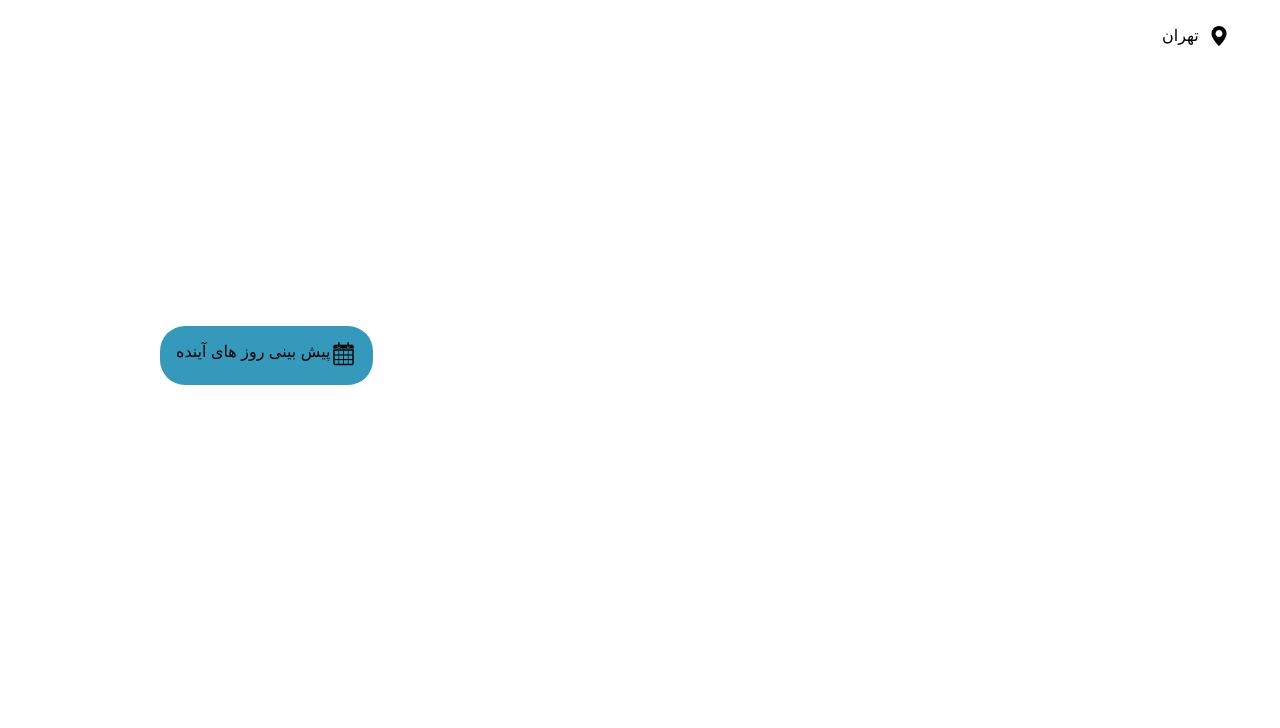
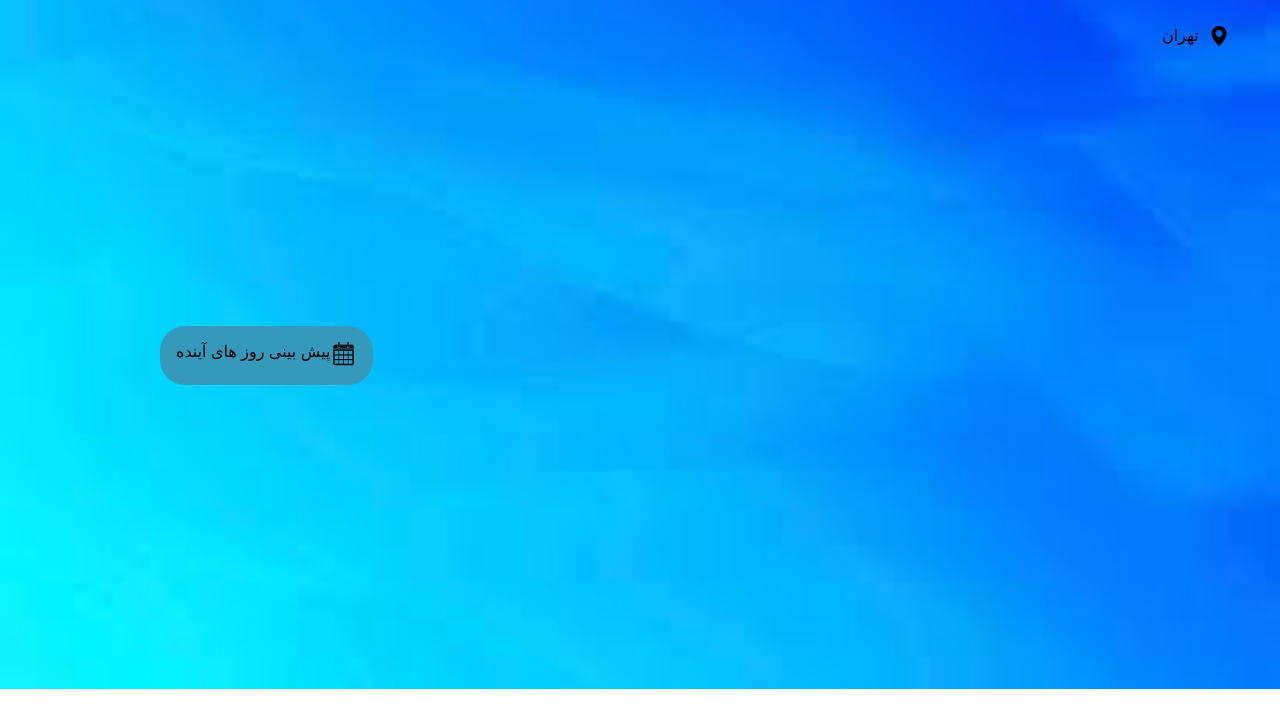
Before and after one commit to ParhamRoohi/Weather-App, a plain HTML site: page index.html in a window 1280 px wide. Drawn offline with Linux system fonts and the light colour scheme; no server answers; a small style sheet from the web is missing.

Commit message:
create folder

```diff
--- a/index.html
+++ b/index.html
@@ -18,7 +18,7 @@
       <div class="City">
         <p>تهران</p>
         <div class="Header_City-icon">
-          <img src="./Images/pin.png" alt="" />
+          <img src="./images/pin.png" alt="" />
         </div>
       </div>
       <div class="Header_Date">
@@ -29,7 +29,7 @@
       <section id="Weather">
         <div id="Weather_Widget">
           <div class="Weather_Widget-Header">
-            <img src="./Images/noun-calendar-404.png" alt="" />
+            <img src="./images/noun-calendar-404.png" alt="" />
             <p id="Weather_Widget-Day-text">پیش بینی روز های آینده</p>
           </div>
         </div>
--- a/style.css
+++ b/style.css
@@ -6,7 +6,7 @@ body {
   font-family: Vazirmatn, sans-serif;
 }
 .Main_Photo {
-  background: url(./images.jpeg) no-repeat center;
+  background: url(./images/images.jpeg) no-repeat center;
   background-size: cover;
   height: 500px;
   position: relative;
```
